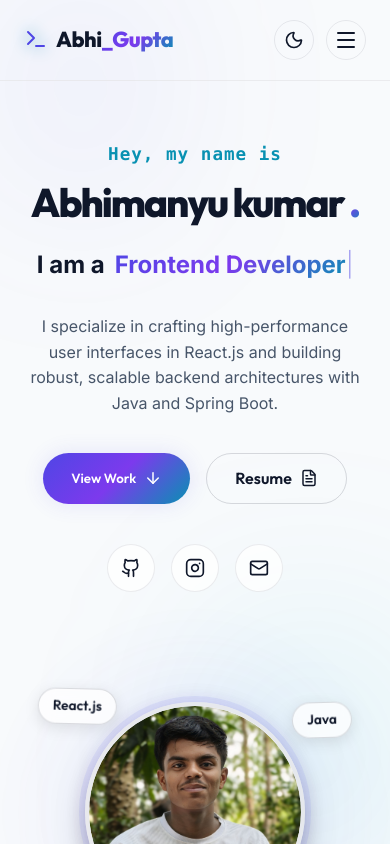
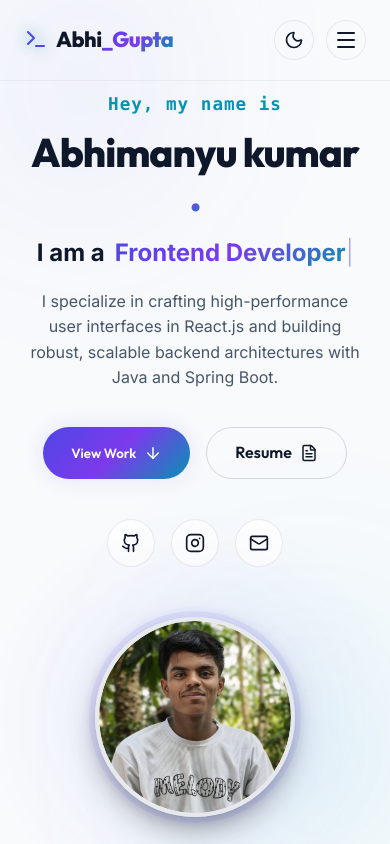
Before and after one commit to mkmanu0102-debug/portfolioabhi, a React (Vite) app: page / in a window 390 px wide. Shown: the top 844 px of the page. Built offline with nearby package versions, Linux system fonts and the light colour scheme.

Commit message:
updated portfolio

```diff
--- a/src/sections/Hero.css
+++ b/src/sections/Hero.css
@@ -1,9 +1,10 @@
 .hero-section {
-  min-height: 100vh;
+  min-height: 100svh;
   display: flex;
   align-items: center;
   position: relative;
-  padding-top: 100px;
+  padding-top: 80px;
+  padding-bottom: 40px;
   overflow: hidden;
 }
 
@@ -103,10 +104,11 @@
   position: relative;
   width: 100%;
   max-width: 400px;
-  height: 400px;
+  height: clamp(280px, 40vw, 400px);
   display: flex;
   justify-content: center;
   align-items: center;
+  overflow: visible;
 }
 
 .graphic-glow-circle {
@@ -279,33 +281,83 @@
 
 /* Responsive Styles */
 @media (max-width: 968px) {
+  .hero-section {
+    min-height: auto;
+    padding-top: 100px;
+    padding-bottom: 60px;
+  }
+
   .hero-container {
     grid-template-columns: 1fr;
     text-align: center;
-    padding-top: 40px;
-    gap: 60px;
+    padding-top: 0;
+    gap: 40px;
   }
+
   .hero-role-wrapper {
     justify-content: center;
   }
+
   .hero-description {
     margin-left: auto;
     margin-right: auto;
   }
+
   .hero-cta {
     justify-content: center;
   }
+
   .hero-socials-wrapper {
     justify-content: center;
   }
+
   .hero-graphic-container {
     margin-left: auto;
     margin-right: auto;
-    width: 320px;
-    height: 320px;
+    width: 260px;
+    height: 260px;
   }
-  .item-react { left: 0; }
-  .item-java { right: 0; }
-  .item-spring { left: 0; }
-  .item-mysql { right: 0; }
+
+  /* Bring orbit badges closer so they don't overflow */
+  .item-react { left: 2%; top: 5%; }
+  .item-java  { right: 2%; top: 5%; }
+  .item-spring { left: 2%; bottom: 5%; }
+  .item-mysql  { right: 2%; bottom: 5%; }
+
+  .tech-badge {
+    font-size: 0.75rem;
+    padding: 4px 10px;
+  }
 }
+
+/* Small phone fix */
+@media (max-width: 480px) {
+  .hero-section {
+    padding-top: 90px;
+    padding-bottom: 40px;
+  }
+
+  .hero-graphic-container {
+    width: 220px;
+    height: 220px;
+  }
+
+  /* Hide orbit badges on very small screens to avoid overflow */
+  .orbit-item {
+    display: none;
+  }
+
+  .profile-image-wrapper {
+    width: 200px !important;
+    height: 200px !important;
+  }
+
+  .hero-name {
+    letter-spacing: -1px;
+  }
+
+  .hero-role-wrapper {
+    height: auto;
+    margin-bottom: 16px;
+  }
+}
```
